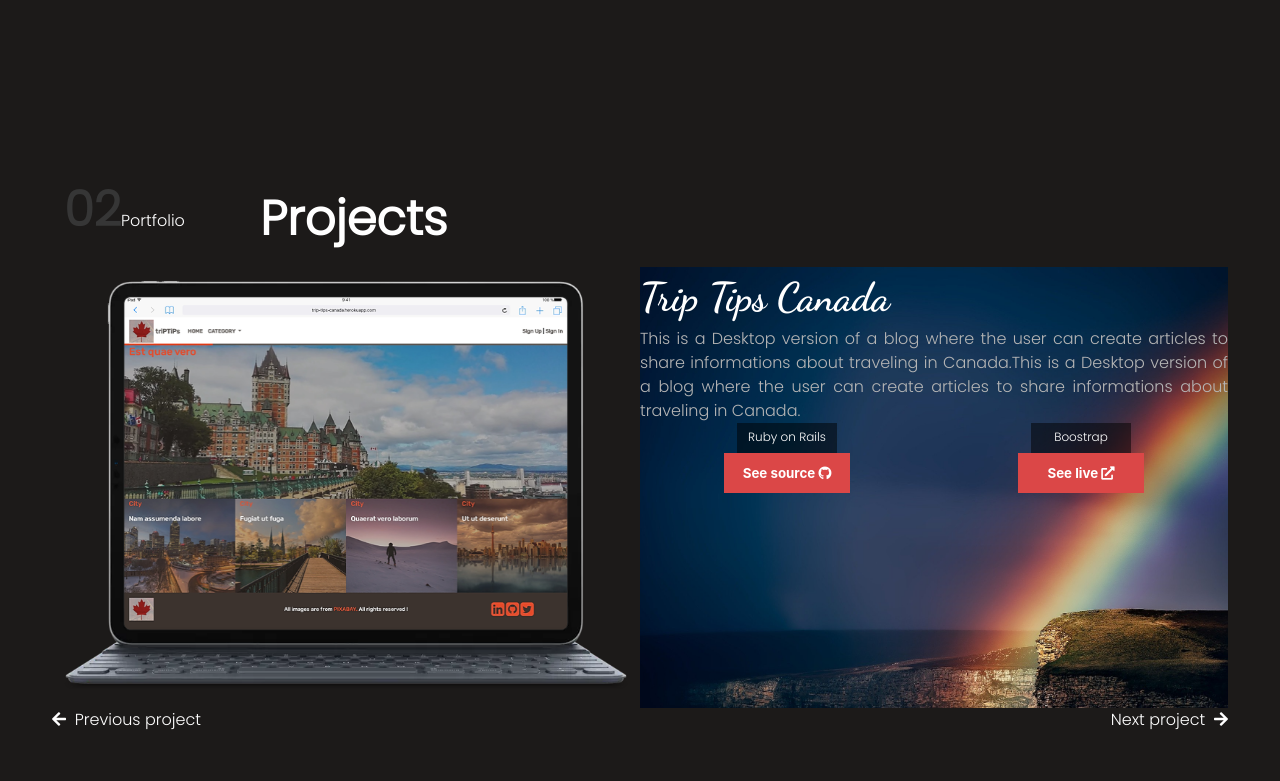
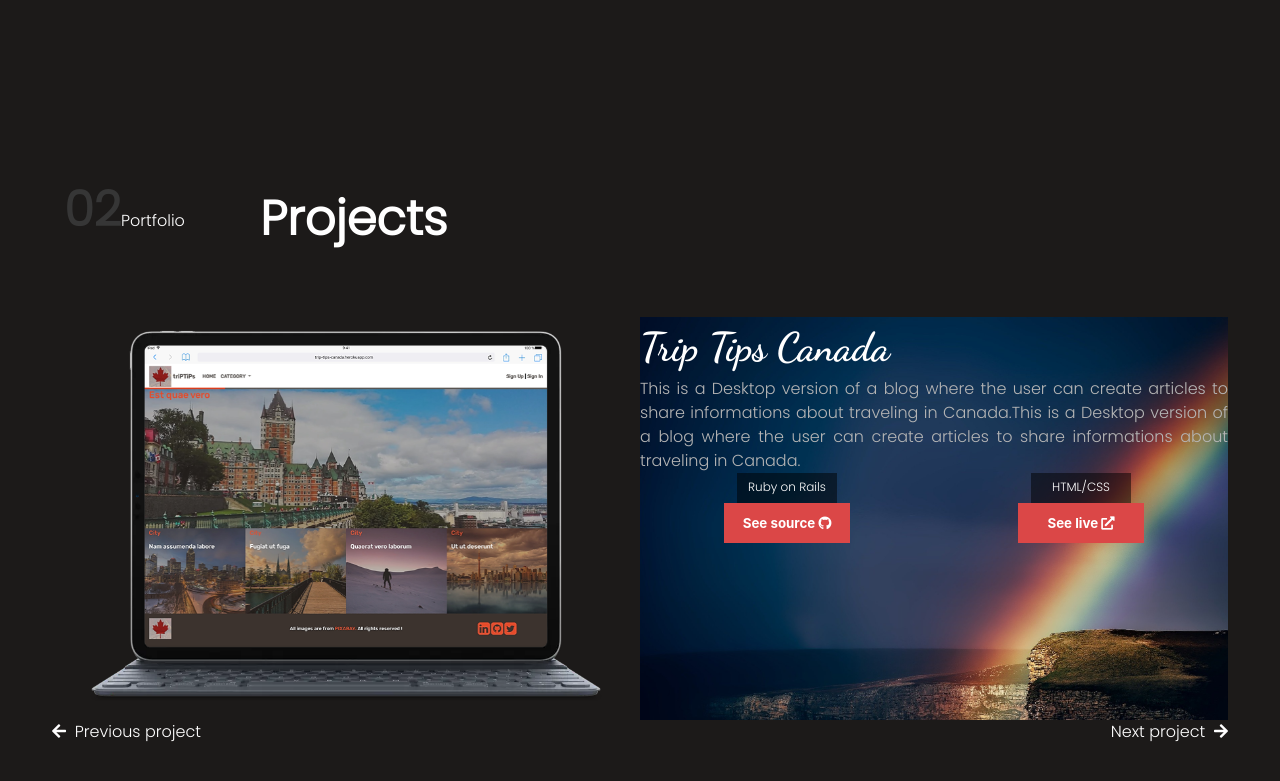
Before and after one commit to brugobi/-Personal-Portfolio-JS, a website built with webpack: page src/index.html in a window 1280 px wide. Shown: the part 541-1322 px from the top of the page. Built offline with nearby package versions, Linux system fonts and the light colour scheme; files whose address does not match are found by name.

Commit message:
fix issue with function to display the tools

```diff
--- a/src/index.html
+++ b/src/index.html
@@ -92,7 +92,7 @@
         </div>
       </div>
       <div class="columns project-container">
-        <div class="column">
+        <div class="column has-text-centered">
           <img id="project-img" src="./trip.jpg" alt="trip">
         </div>
         <div class="column project-info" style="background-image: url('./wales.png');">
@@ -107,7 +107,7 @@
               belong to multiple categories and contain images, Ability to vote/downvote articles.
             </p>
           </div>
-          <div class="columns is-flex is-flex-wrap-wrap is-justify-content-space-around has-text-centered">
+          <div class="columns is-flex is-flex-wrap-wrap is-justify-content-space-around has-text-centered div-tools">
             <div class="tools">Ruby on Rails</div>
             <div class="tools">Boostrap</div>
           </div>
@@ -119,7 +119,7 @@
           </div>
         </div>
       </div>
-      <div class="columns is-flex is-justify-content-space-between">
+      <div class="columns is-flex is-justify-content-space-between div-btn-next-prev">
         <div class="prev-btn"><i class="fas fa-arrow-left"></i>&nbsp;&nbsp;Previous project</div>
         <div class="next-btn">Next project&nbsp;&nbsp;<i class="fas fa-arrow-right"></i></div>
       </div>
--- a/src/index.js
+++ b/src/index.js
@@ -34,6 +34,14 @@ const showPerson = () => {
   info.textContent = item.text;
   linkDemo.href = item.live;
   linkSource.href = item.source;
+  const divTools = document.querySelector('.div-tools');
+  divTools.innerHTML = '';
+  projects[currentItem].tool.forEach(tool => {
+      const p = document.createElement('p');
+      p.classList.add('tools');
+      divTools.appendChild(p);
+      p.textContent = tool;
+  });
 };
 
 const prevBtn = document.querySelector('.prev-btn');
--- a/src/projects.js
+++ b/src/projects.js
@@ -57,7 +57,7 @@ const projects = [
     source: 'https://github.com/brugobi/online-shop',
     live: 'https://raw.githack.com/brugobi/online-shop/master/index.html',
     text:
-      'This project is about building a webpage based on an online shop for electronics using HTML and CSS. Design idea by Mohammed Awad on Behance and you can check out on this link (https://www.behance.net/gallery/24796463/ZATTIX). Based on the mentioned template I decided to customize it and build a board game store. There are two pages: the main one and the search result one.',
+      'This project is about building a webpage based on an online shop for electronics using HTML and CSS. Design idea by Mohammed Awad on Behance. Based on the mentioned template I decided to customize it and build a board game store. There are two pages: the main one and the search result one.',
   },
 ];
 
--- a/src/styles.scss
+++ b/src/styles.scss
@@ -148,6 +148,10 @@ section {
   color: $color-white;
 }
 
+#project-img {
+  width: 40vw;
+}
+
 .project-title {
   font-family: "Dancing Script", cursive;
   font-size: 40px;
@@ -167,6 +171,10 @@ section {
   font-size: 12px;
   color: $color-white;
   background: rgba(0, 0, 0, 0.5);
+}
+
+.project-container {
+  margin-top: 50px;
 }
 
 .next-btn {
@@ -224,5 +232,9 @@ button {
 
   .btn-resume-div {
   padding-top: 50px;
+  }
+
+  #project-img {
+  width: 100vw;
 }
 }
```
